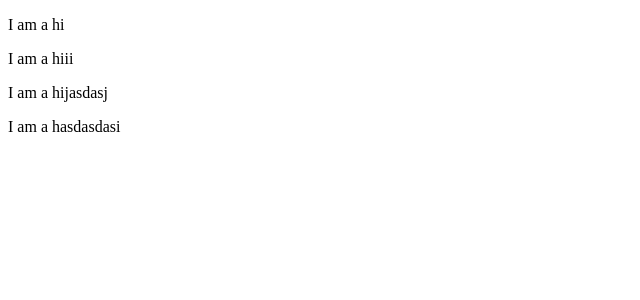
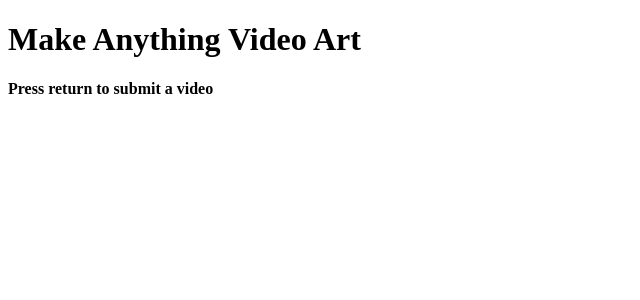
Before and after one commit to whoisbma/MAVA, a React app: page / in a window 1280 px wide. Shown: the top 300 px of the page, without its empty margins (0-640 px from the left). Built offline with nearby package versions, Linux system fonts and the light colour scheme.

Commit message:
basic structure

```diff
--- a/src/js/app.jsx
+++ b/src/js/app.jsx
@@ -1,34 +1,89 @@
 import React from 'react';
 import ReactDOM from 'react-dom';
 
+require('../sass/style.scss');
+
+
+// app
+// 		submit
+//		view
+
+
 class App extends React.Component {
+	constructor(props) {
+		super(props);
+
+		this.state = {
+			formVisible: false,
+		};
+	}
+
+	componentWillMount() {
+		document.addEventListener("keydown", this.handleKeyDown.bind(this));
+	}
+
+	handleKeyDown() {
+		switch( event.keyCode ) {
+			case 13:
+				console.log('enter');
+				this.setState({formVisible: true});
+				break;
+			default:
+				break;
+		}
+	}
+
 	render() {
 		return (
 			<div>
-				<Something iam='hi'/>
-				<Something iam='hiii'/>
-				<Something iam='hijasdasj'/>
-				<Something iam='hasdasdasi'/>
+				<h1>Make Anything Video Art</h1>
+				<h4>Press return to submit a video</h4>
+				<Form visible={this.state.formVisible}/>
 			</div>
 		);
 	}
 }
 
-class Something extends React.Component {
+class Context extends React.Component {
 	constructor(props) {
 		super(props);
-
-		this.state = {
-			iam: props.iam,
-		};
 	}
 
 	render() {
+
+
 		return (
-			<p>I am a { this.state.iam }</p>
+			<div id='context'></div>
 		);
 	}
+}
 
+class Form extends React.Component {
+	constructor(props) {
+		super(props);
+	}
+
+	submit(e) {
+		e.preventDefault();
+		console.log('hi');
+	}
+
+	render() {
+		let style = {};
+		if (this.props.visible) {
+			style.display = 'initial';
+		} else {
+			style.display = 'none';
+		}
+
+
+		return (
+			<form style={style}>
+				<input type='url' name='url' id='url-form' placeholder="http://www.example.com" size="60"/>
+				<button onClick={ this.submit }>hi</button>
+			</form>
+		)
+	}
 }
 
 ReactDOM.render(<App />, document.getElementById('app'));
```
Also changed, not shown: src/sass/style.scss (added).
